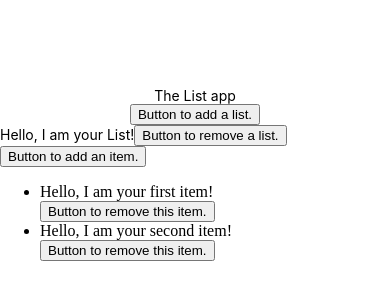
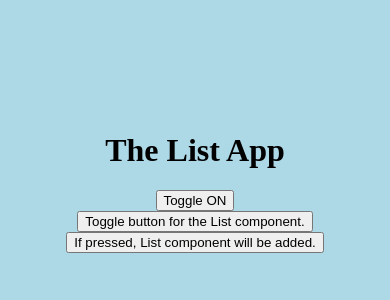
Before and after one commit to JamieBort/Kanban-Board, a React Native app: screen / in a window 390 px wide. Shown: the part 240-540 px from the top of the page. Built offline with nearby package versions, Linux system fonts and the light colour scheme.

Commit message:
Have the  component render by toggling a button.

```diff
--- a/App.js
+++ b/App.js
@@ -1,59 +1,49 @@
-import React from 'react';
+import React, { Component } from 'react';
 import { StyleSheet, Text, View, TouchableOpacity } from 'react-native';
 import List from './src/js/components/List';
 
-export default function App() {
-	return (
-		<View style={styles.container}>
-			<Text>The List app</Text>
-			<button>Button to add a list.</button>
-			<List />
-		</View>
-	);
+export default class App extends Component {
+	constructor(props) {
+		super(props);
+		this.state = {
+			ternary_statement: false,
+			isToggleOn: true,
+		};
+		// This binding is necessary to make `this` work in the callback
+		this.handleClick = this.handleClick.bind(this);
+	}
 
-	// const [ status, setStatus ] = React.useState(false);
+	handleClick() {
+		console.log('Inside the handleClick');
+		this.setState((prevState) => ({
+			isToggleOn: !prevState.isToggleOn,
+		}));
+	}
 
-	// const toggle = () => {
-	// 	console.log(status);
-	// 	let update = status ? false : true;
-	// 	setStatus(update);
-	// 	console.log(status);
-	// };
+	triggerButton = () => {
+		console.log('Inside the triggerButton');
+		this.setState((toggle) => ({
+			ternary_statement: !toggle.ternary_statement,
+		}));
+	};
 
-	// if (status) {
-	// 	return (
-	// 		<View style={styles.container}>
-	// 			<TouchableOpacity onPress={toggle}>
-	// 				<Text>Press me</Text>
-	// 				{/* <List title={'My First List'} firstItem={'My first item'} /> */}
-	// 			</TouchableOpacity>
-
-	// 			<List title={'My First List'} firstItem={'My first item'} />
-	// 		</View>
-	// 	);
-	// }
-	// return (
-	// 	<View style={styles.container}>
-	// 		<TouchableOpacity onPress={toggle}>
-	// 			<Text>Press me</Text>
-	// 		</TouchableOpacity>
-	// 	</View>
-	// );
+	render() {
+		return (
+			<View style={styles.container}>
+				<h1>The List App</h1>
+				<button onClick={this.handleClick}>{this.state.isToggleOn ? 'Toggle ON' : 'Toggle OFF'}</button>
+				<button onClick={this.triggerButton}>Toggle button for the List component.</button>
+				{this.state.ternary_statement ? <List /> : null}
+				<button onClick={() => console.log('working')}>If pressed, List component will be added.</button>
+			</View>
+		);
+	}
 }
-
-// const List = (props) => {
-// 	return (
-// 		<div>
-// 			<h1>{props.title}</h1>
-// 			<p>{props.firstItem}</p>
-// 		</div>
-// 	);
-// };
 
 const styles = StyleSheet.create({
 	container: {
 		flex: 1,
-		backgroundColor: '#fff',
+		backgroundColor: 'lightblue',
 		alignItems: 'center',
 		justifyContent: 'center',
 	},
--- a/src/js/components/Item.js
+++ b/src/js/components/Item.js
@@ -4,9 +4,17 @@ import { Text } from 'react-native';
 const Item = (props) => {
 	return (
 		<div>
-			<li>Hello, I am your {props.message} item!</li>
-			<button>Button to remove this item.</button>
+			<form>
+				<label htmlFor="todoTitle">Title:</label>
+				<input id="todoTitle" />
+				<button>Button to add a list item</button>
+			</form>
 		</div>
+
+		// <div>
+		// 	<li>Hello, I am your {props.message} item!</li>
+		// 	<button>Button to remove this item.</button>
+		// </div>
 	);
 };
 
--- a/src/js/components/List.js
+++ b/src/js/components/List.js
@@ -6,13 +6,21 @@ const List = () => {
 	return (
 		<div>
 			<Text>Hello, I am your List!</Text>
-			<button>Button to remove a list.</button>
-			<button>Button to add an item.</button>
-			<ul>
+			<button>Button to remove the entire list.</button>
+			<button>Button to add an item to the list.</button>
+			{/* <ul>
 				<Item message="first" />
 				<Item message="second" />
-			</ul>
+			</ul> */}
 		</div>
+
+		// <div>
+		// 	<form>
+		// 		<label htmlFor="todoTitle">Title:</label>
+		// 		<input id="todoTitle" />
+		// 		<button>Button to add a list item</button>
+		// 	</form>
+		// </div>
 	);
 };
 
```
Also changed, not shown: copyApp.js (added, +38 -0 lines), 1 other file (tests, documents, lock files or other folders).
